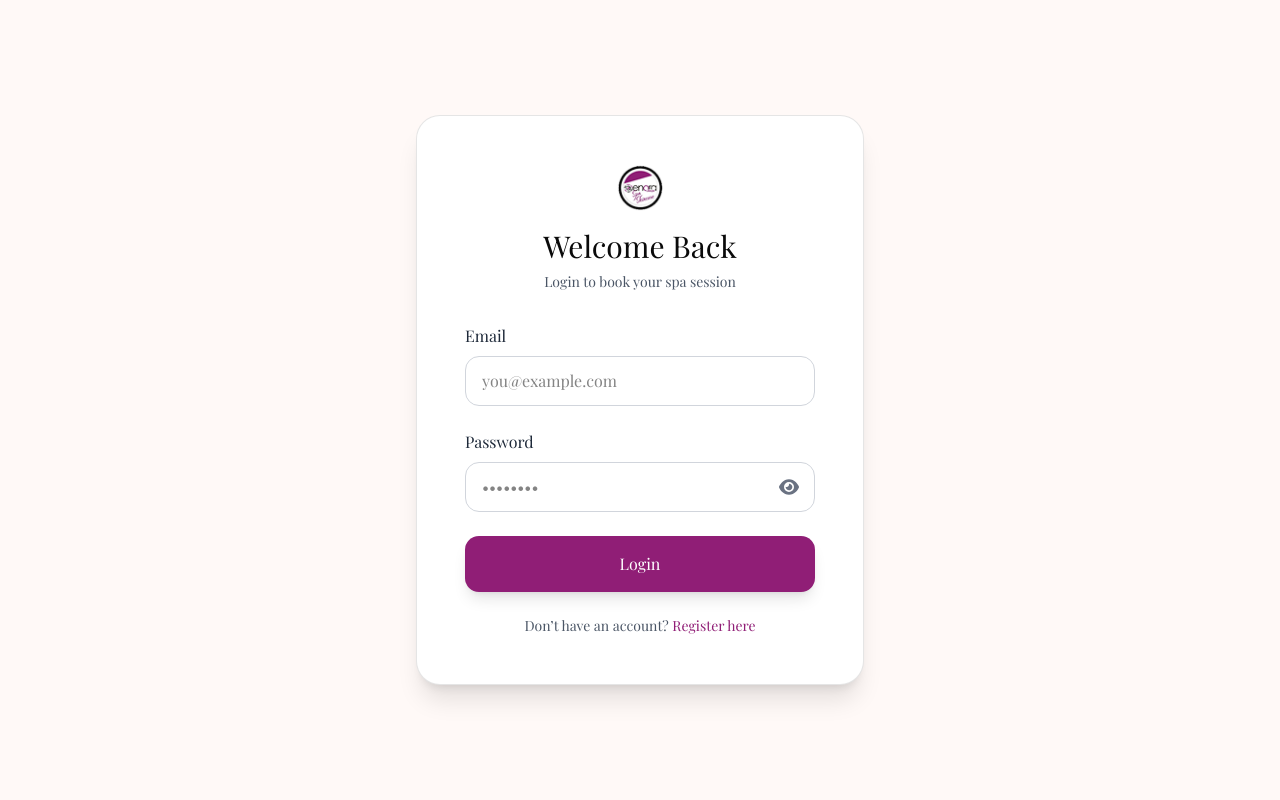
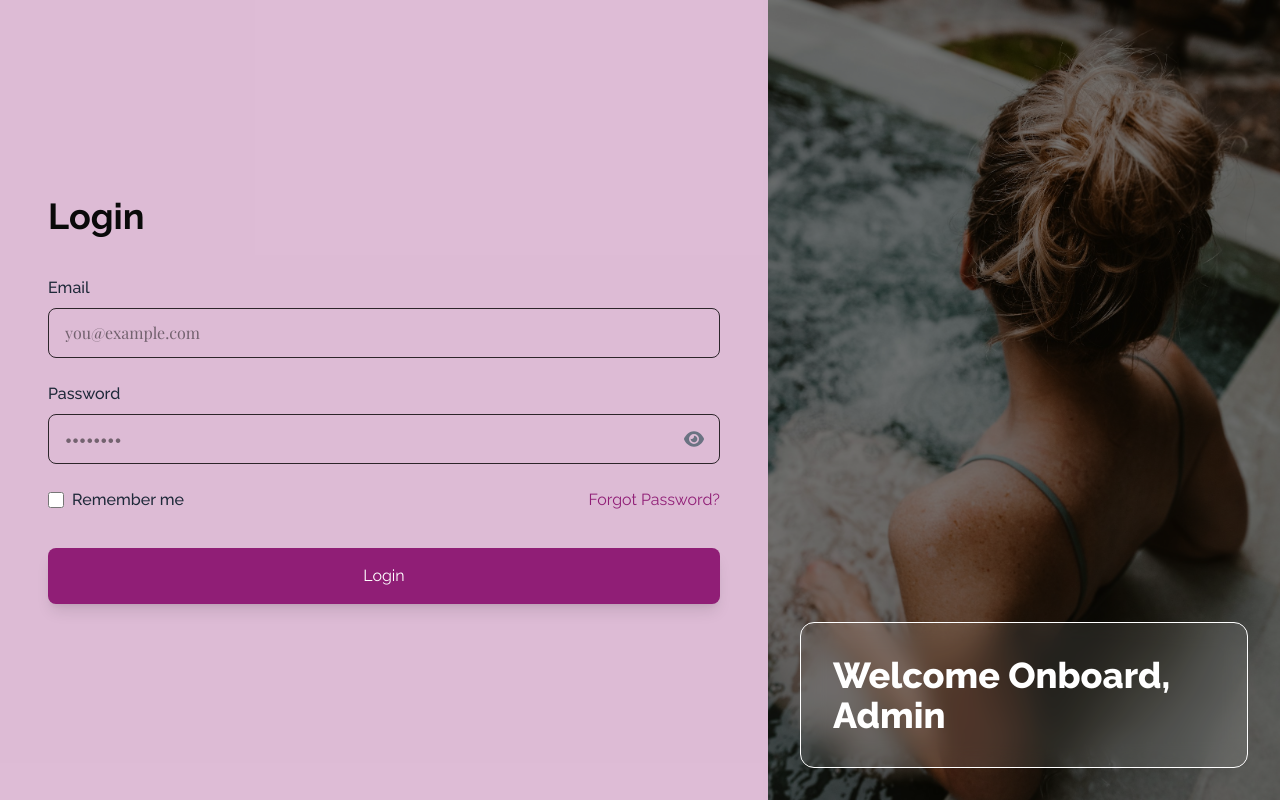
Before and after one commit to Sunmence-team/enoralifestyle, a React (Vite) app: page /login in a window 1280 px wide. Built offline with nearby package versions, Linux system fonts and the light colour scheme; no server answers; a web font is replaced by a local one.

Commit message:
Redesigned the login page to be updated with the figma file

```diff
--- a/src/assets/assests.ts
+++ b/src/assets/assests.ts
@@ -23,6 +23,7 @@ import servicehero from "./images/services.jpg"
 import dets from "./images/details.jpg"
 import newblog from "./images/blog.jpg"
 import pac from "./images/pack.jpg"
+import login from "./images/login.jpg"
 
 export const assets = {
     logo,
@@ -50,5 +51,5 @@ export const assets = {
     dets,
     newblog,
     pac,
-
+    login
 };
--- a/src/pages/auth/Login.tsx
+++ b/src/pages/auth/Login.tsx
@@ -16,14 +16,17 @@ const Login: React.FC = () => {
 
   const formik = useFormik({
     initialValues: {
-      login: "", // this is email
+      login: "",
       password: "",
+      rememberMe: false,
     },
+    enableReinitialize: true,
     validationSchema: Yup.object({
       login: Yup.string().email("Invalid email").required("Email is required"),
       password: Yup.string()
         .required("Password is required")
         .min(6, "Too short"),
+      rememberMe: Yup.bool().required("Can only be true or false"),
     }),
     onSubmit: async (values, { setSubmitting }) => {
       try {
@@ -54,30 +57,24 @@ const Login: React.FC = () => {
   });
 
   return (
-    <div className="min-h-screen bg-[#fff9f7] flex items-center justify-center px-4 py-12">
-      <div className="bg-white rounded-3xl shadow-xl p-8 md:p-12 w-full max-w-md border border-black/10">
-        {/* Logo */}
-        <div className="text-center mb-8">
-          <img src={assets.logo || assets.hero} alt="Enoralifestyle Spa" className="w-12 mx-auto rounded-full" />
-          <h1 className="text-3xl font-bold mt-4">Welcome Back</h1>
-          <p className="text-gray-600 text-sm mt-2">Login to book your spa session</p>
-        </div>
-
+    <div className="h-screen overflow-hidden bg-(--primary-color)/30 flex flex-row items-center justify-center">
+      <div className="md:w-3/5 p-8 md:p-12 w-full space-y-10">
+        <h3 className="font-[Raleway]! font-bold! text-4xl">Login</h3>
         <form onSubmit={formik.handleSubmit} className="space-y-6">
           {/* Email */}
           <div>
-            <label className="block text-gray-800 font-medium mb-2">Email</label>
+            <label className="block text-gray-800 font-[Raleway]! font-medium! mb-2">Email</label>
             <input
               type="email"
               name="login"
               value={formik.values.login}
               onChange={formik.handleChange}
               onBlur={formik.handleBlur}
-              className={`w-full px-4 py-3 rounded-xl border ${
+              className={`w-full px-4 py-3 rounded-md border ${
                 formik.touched.login && formik.errors.login
                   ? "border-red-500"
-                  : "border-gray-300"
-              } focus:outline-none focus:ring-2 focus:ring-[var(--primary-color)]`}
+                  : "border-(--accent-color)"
+              } focus:outline-none focus:ring-2 focus:ring-(--primary-color)`}
               placeholder="you@example.com"
             />
             {formik.touched.login && formik.errors.login && (
@@ -87,7 +84,7 @@ const Login: React.FC = () => {
 
           {/* Password */}
           <div>
-            <label className="block text-gray-800 font-medium mb-2">Password</label>
+            <label className="block text-gray-800 font-[Raleway]! font-medium! mb-2">Password</label>
             <div className="relative">
               <input
                 type={showPassword ? "text" : "password"}
@@ -95,11 +92,11 @@ const Login: React.FC = () => {
                 value={formik.values.password}
                 onChange={formik.handleChange}
                 onBlur={formik.handleBlur}
-                className={`w-full px-4 py-3 rounded-xl border ${
+                className={`w-full px-4 py-3 rounded-md border ${
                   formik.touched.password && formik.errors.password
                     ? "border-red-500"
-                    : "border-gray-300"
-                } focus:outline-none focus:ring-2 focus:ring-[var(--primary-color)]`}
+                    : "border-(--accent-color)"
+                } focus:outline-none focus:ring-2 focus:ring-(--primary-color)`}
                 placeholder="••••••••"
               />
               <button
@@ -115,22 +112,40 @@ const Login: React.FC = () => {
             )}
           </div>
 
+          <div className="flex items-center justify-between font-[Raleway]!">
+            <div className="relative flex items-center gap-2">
+            <input
+                type="checkbox"
+                name="rememberMe"
+                id="rememberMe"
+                value={formik.values.password}
+                onChange={formik.handleChange}
+                onBlur={formik.handleBlur}
+                className={`rounded-md focus:outline-none accent-(--primary-color) size-4`}
+              />
+              <label htmlFor="rememberMe" className="block text-gray-800 font-[Raleway]! font-medium!">Remember me</label>
+            </div>
+            <Link to="/register" className="text-(--primary-color) font-bold font-[Raleway]!">Forgot Password?</Link>
+          </div>
+
           {/* Submit */}
           <button
             type="submit"
             disabled={formik.isSubmitting || !formik.isValid}
-            className="w-full py-4 bg-[var(--primary-color)] hover:bg-[#b23a8a] text-white font-bold rounded-xl transition-all duration-300 disabled:opacity-60 shadow-lg"
+            className="w-full py-4 bg-(--primary-color) hover:bg-[#b23a8a] font-[Raleway]! text-white font-bold rounded-md mt-3 transition-all duration-300 disabled:opacity-60 shadow-lg"
           >
             {formik.isSubmitting ? "Logging in..." : "Login"}
           </button>
         </form>
-
-        <p className="text-center text-gray-600 mt-6 text-sm">
-          Don’t have an account?{" "}
-          <Link to="/register" className="text-[var(--primary-color)] font-bold hover:underline">
-            Register here
-          </Link>
-        </p>
+      </div>
+      <div className="md:w-2/5 md:inline-flex hidden h-full relative">
+        <img src={assets.login} alt="..." className="w-full h-full object-cover" />
+        <div className="absolute inset-0 p-8 bg-black/50 flex flex-col justify-between">
+          <div></div>
+          <div className="border border-white bg-white/10 backdrop-blur-md rounded-xl lg:p-8 p-6">
+            <h3 className="font-[Raleway]! font-extrabold! text-4xl text-white">Welcome Onboard, Admin</h3>
+          </div>
+        </div>
       </div>
     </div>
   );
```
